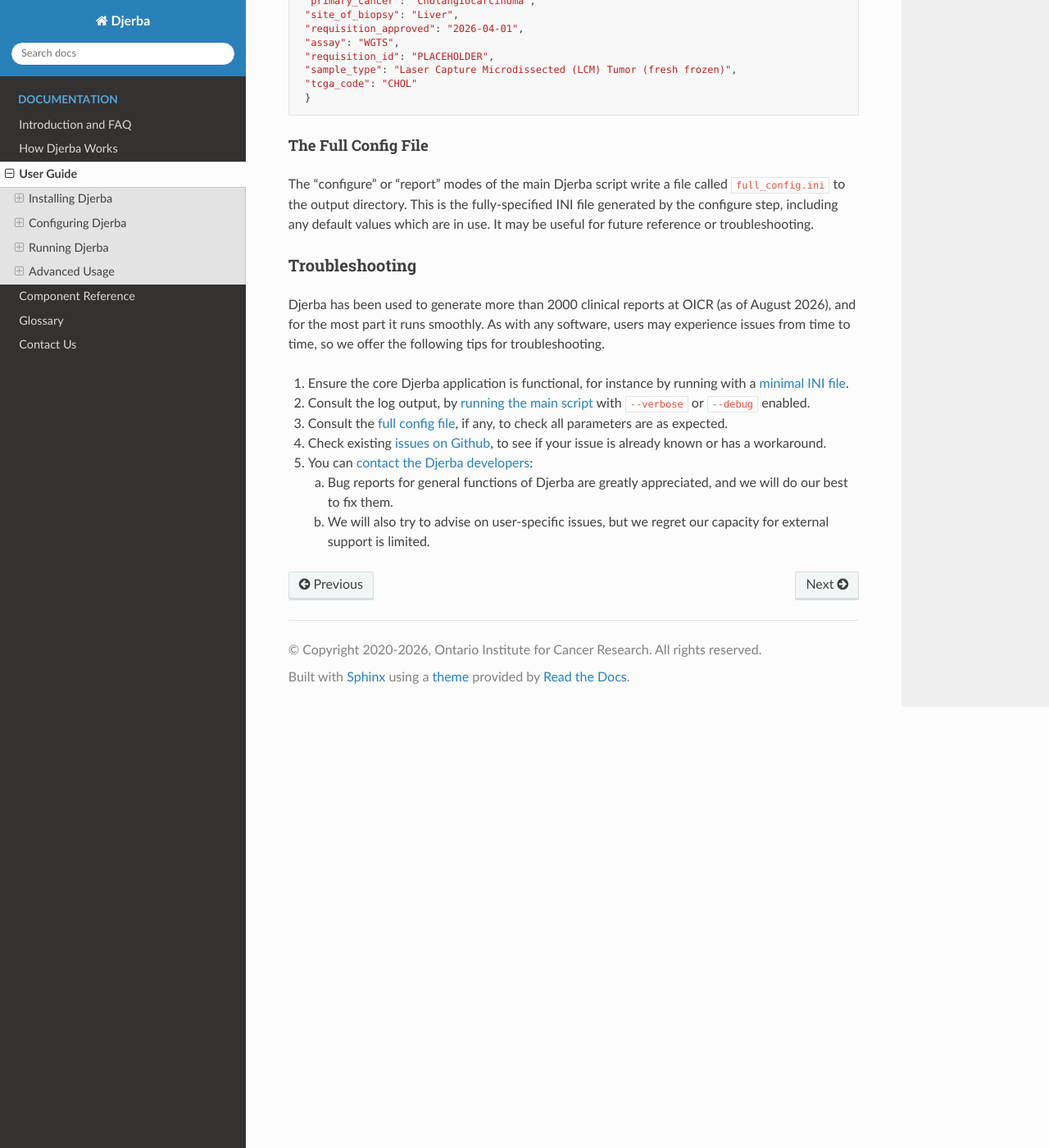
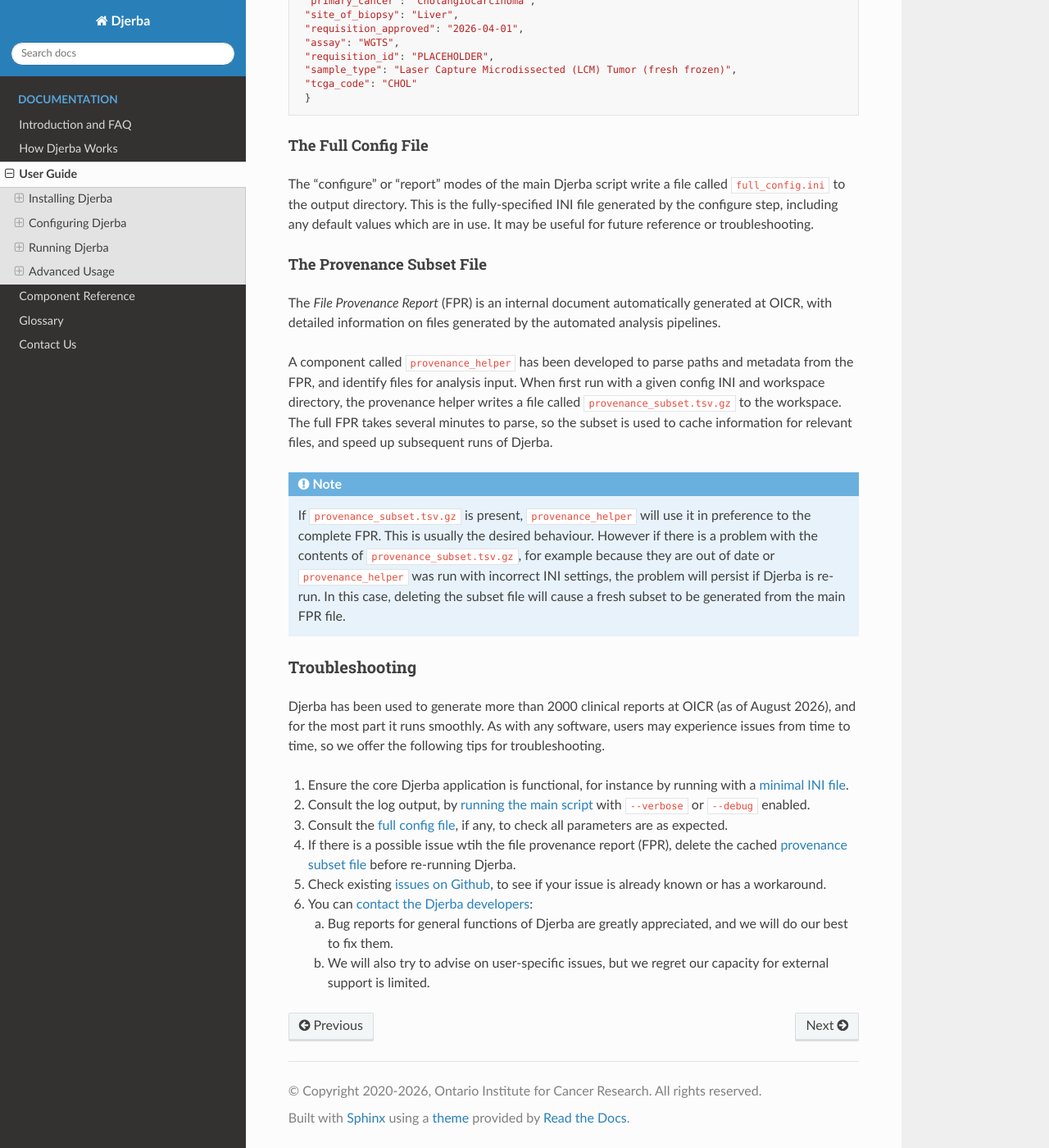
Before and after one commit to oicr-gsi/djerba_docs, a Sphinx documentation site: the page built from source/user_guide/user_guide.rst, in a window 1280 px wide and 1400 px high, scrolled down 10618 px. Shown: the whole window at 82% size. Built offline with Sphinx 7.4.7 and the Read the Docs theme 3.1.0, drawn with Linux system fonts in a browser that asks for light colours.

Commit message:
Add section for the file provenance subset

```diff
--- a/source/user_guide/user_guide.rst
+++ b/source/user_guide/user_guide.rst
@@ -506,6 +506,17 @@
 
 The "configure" or "report" modes of the main Djerba script write a file called ``full_config.ini`` to the output directory. This is the fully-specified INI file generated by the configure step, including any default values which are in use. It may be useful for future reference or troubleshooting.
 
+.. _provenance-subset-file:
+
+The Provenance Subset File
+--------------------------
+
+The *File Provenance Report* (FPR) is an internal document automatically generated at OICR, with detailed information on files generated by the automated analysis pipelines.
+
+A component called ``provenance_helper`` has been developed to parse paths and metadata from the FPR, and identify files for analysis input. When first run with a given config INI and workspace directory, the provenance helper writes a file called ``provenance_subset.tsv.gz`` to the workspace. The full FPR takes several minutes to parse, so the subset is used to cache information for relevant files, and speed up subsequent runs of Djerba.
+
+.. note:: If ``provenance_subset.tsv.gz`` is present, ``provenance_helper`` will use it in preference to the complete FPR. This is usually the desired behaviour. However if there is a problem with the contents of ``provenance_subset.tsv.gz``, for example because they are out of date or ``provenance_helper`` was run with incorrect INI settings, the problem will persist if Djerba is re-run. In this case, deleting the subset file will cause a fresh subset to be generated from the main FPR file.
+
 
 Troubleshooting
 ===============
@@ -515,8 +526,9 @@
 1. Ensure the core Djerba application is functional, for instance by running with a :ref:`minimal INI file <minimal-example>`.
 2. Consult the log output, by :ref:`running the main script <main-script-usage>` with ``--verbose`` or ``--debug`` enabled.
 3. Consult the :ref:`full config file <full-config-file>`, if any, to check all parameters are as expected.
-4. Check existing `issues on Github`_, to see if your issue is already known or has a workaround.
-5. You can :ref:`contact the Djerba developers <contact-us>`:
+4. If there is a possible issue wtih the file provenance report (FPR), delete the cached :ref:`provenance subset file<provenance-subset-file>` before re-running Djerba.
+5. Check existing `issues on Github`_, to see if your issue is already known or has a workaround.
+6. You can :ref:`contact the Djerba developers <contact-us>`:
 
    a. Bug reports for general functions of Djerba are greatly appreciated, and we will do our best to fix them.
    b. We will also try to advise on user-specific issues, but we regret our capacity for external support is limited.
```
